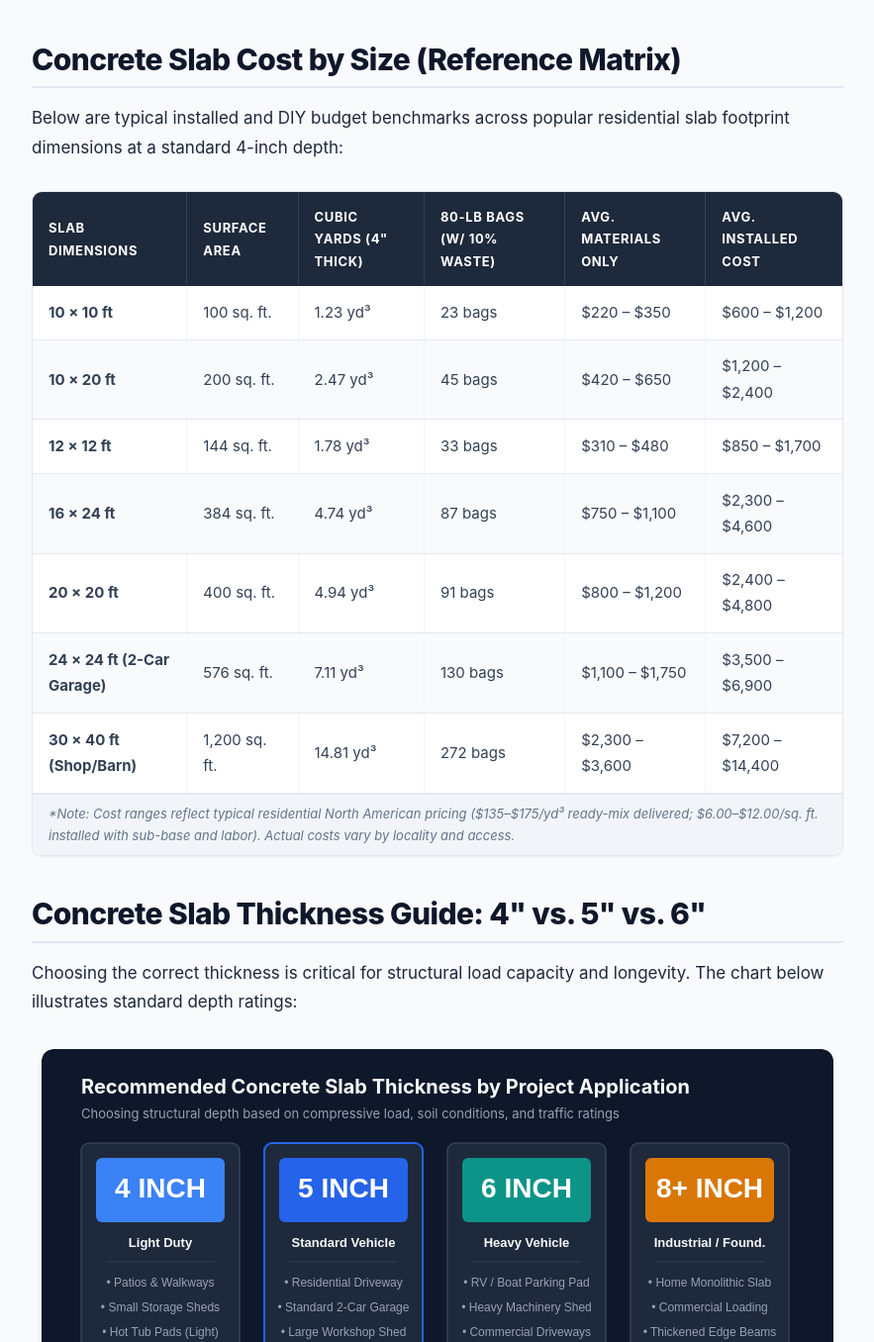
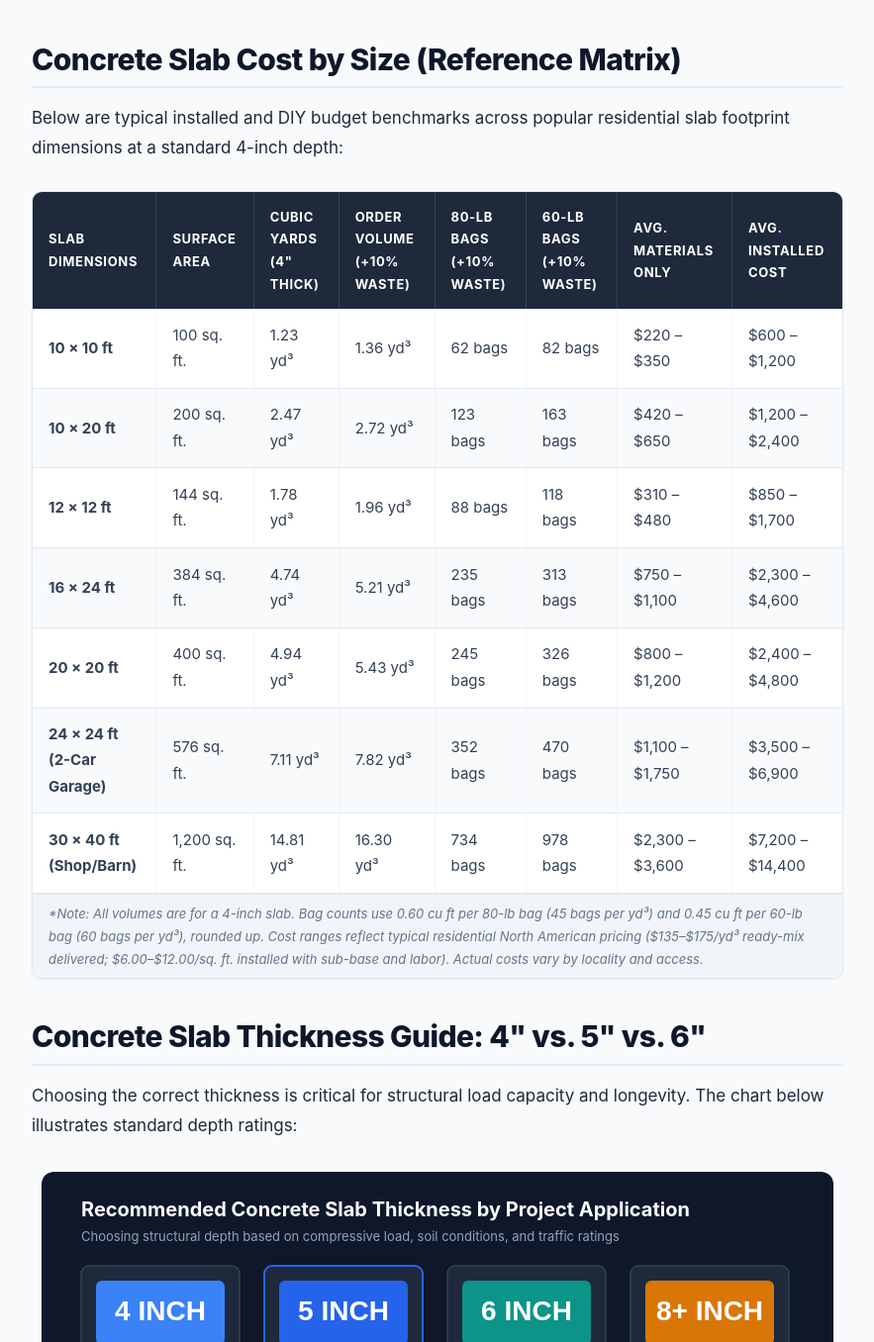
Before and after one commit to 6977980-hash/slabcostcalculator, a WordPress theme: template theme/slab-cost-calculator/front-page.php in a window 1280 px wide. Shown: the part 5144-6500 px from the top of the page at 99% size, without its empty margins (8-891 px from the left). Run offline with PHP 8.4 and a stand-in for WordPress, Linux system fonts and the light colour scheme; the site name, menu and one post (Sample post) are stand-ins, and other content is empty.

Commit message:
Fix bag counts to match the 45-bags-per-yard standard
The sizing table, 10x10 FAQ and FAQ schema said 23 or 21 bags for a
10x10x4 slab; the calculator and diagram give 62 (80-lb, +10% waste).
Recompute every table row with the calculator's own rounding, add order
volume and 60-lb columns, and make the FAQPage schema mirror the visible
homepage FAQ word for word.

Co-Authored-By: Claude Opus 5.5 (1M context) <noreply@anthropic.com>
Claude-Session: https://claude.ai/code/session_01YaAUsP28PPWPNf76h8PkLL

```diff
--- a/theme/slab-cost-calculator/front-page.php
+++ b/theme/slab-cost-calculator/front-page.php
@@ -318,7 +318,7 @@ get_header();
               How much does a 10x10 concrete slab cost?
             </button>
             <div class="faq-answer">
-              A 10x10 foot concrete slab (100 square feet) at standard 4-inch depth costs between <strong>$600 and $1,200</strong> professionally installed. Material-only DIY cost is approximately $250 to $400. It requires approximately 1.23 cubic yards of concrete or 23 bags of 80-lb pre-mix (including 10% waste).
+              A 10x10 foot concrete slab (100 square feet) at standard 4-inch depth costs between <strong>$600 and $1,200</strong> professionally installed. Material-only DIY cost is approximately $220 to $350. It requires 1.23 cubic yards of concrete (1.36 cubic yards with 10% waste), which is 62 bags of 80-lb pre-mix or 82 bags of 60-lb pre-mix.
             </div>
           </div>
 
@@ -327,7 +327,7 @@ get_header();
               How much does a 20x20 concrete slab cost?
             </button>
             <div class="faq-answer">
-              A 20x20 foot slab (400 square feet) typically costs <strong>$2,400 to $4,800</strong> for a standard 4-inch patio or shed floor, and <strong>$2,800 to $5,400</strong> for a 5-inch or 6-inch garage floor with rebar reinforcement. It requires approximately 5.0 to 5.5 cubic yards of ready-mix concrete.
+              A 20x20 foot slab (400 square feet) typically costs <strong>$2,400 to $4,800</strong> for a standard 4-inch patio or shed floor, and <strong>$2,800 to $5,400</strong> for a 5-inch or 6-inch garage floor with rebar reinforcement. At 4 inches thick it requires 4.94 cubic yards of ready-mix concrete (5.43 cubic yards with 10% waste).
             </div>
           </div>
 
--- a/theme/slab-cost-calculator/inc/demo-content-importer.php
+++ b/theme/slab-cost-calculator/inc/demo-content-importer.php
@@ -188,7 +188,7 @@ class Slab_Content_Seeder {
                 'slug' => 'how-many-bags-of-concrete-do-i-need',
                 'category' => 'Concrete Estimating',
                 'excerpt' => 'How many 80, 60, 50, and 40-lb bags of concrete you need per cubic yard, with a worked example for a 10x10 slab at 4 inches thick.',
-                'content' => '<h2>Pre-Mixed Concrete Bag Yield Constants</h2><p>One 80-lb bag yields 0.60 cu ft (45 bags per cubic yard). One 60-lb bag yields 0.45 cu ft (60 bags per cubic yard). For a 10x10 slab at 4-inch depth, you need 61 bags of 80-lb mix.</p>'
+                'content' => '<h2>Pre-Mixed Concrete Bag Yield Constants</h2><p>One 80-lb bag yields 0.60 cu ft (45 bags per cubic yard). One 60-lb bag yields 0.45 cu ft (60 bags per cubic yard). For a 10x10 slab at 4-inch depth, you need 1.23 cubic yards (1.36 with 10% waste), which is 62 bags of 80-lb mix or 82 bags of 60-lb mix.</p>'
             ],
             [
                 'title' => 'Ready-Mix vs. Bagged Concrete: Cost, Strength & Breakeven Analysis',
--- a/theme/slab-cost-calculator/inc/schema-generator.php
+++ b/theme/slab-cost-calculator/inc/schema-generator.php
@@ -283,18 +283,10 @@ class Slab_Schema_Generator {
             'mainEntity' => [
                 [
                     '@type' => 'Question',
-                    'name' => 'How much does a concrete slab cost per square foot?',
-                    'acceptedAnswer' => [
-                        '@type' => 'Answer',
-                        'text' => 'On average, a residential concrete slab costs between $6.00 and $12.00 per square foot installed, including materials, site preparation, base gravel, reinforcement, forms, and finishing labor. DIY projects with material only cost approximately $2.50 to $4.50 per square foot.'
-                    ]
-                ],
-                [
-                    '@type' => 'Question',
                     'name' => 'How much does a 10x10 concrete slab cost?',
                     'acceptedAnswer' => [
                         '@type' => 'Answer',
-                        'text' => 'A 10x10 foot concrete slab (100 square feet) at a standard 4-inch thickness costs between $600 and $1,200 professionally installed. It requires approximately 1.23 to 1.35 cubic yards of concrete (around 28 bags of 60-lb or 21 bags of 80-lb concrete mix including waste).'
+                        'text' => 'A 10x10 foot concrete slab (100 square feet) at standard 4-inch depth costs between $600 and $1,200 professionally installed. Material-only DIY cost is approximately $220 to $350. It requires 1.23 cubic yards of concrete (1.36 cubic yards with 10% waste), which is 62 bags of 80-lb pre-mix or 82 bags of 60-lb pre-mix.'
                     ]
                 ],
                 [
@@ -302,23 +294,31 @@ class Slab_Schema_Generator {
                     'name' => 'How much does a 20x20 concrete slab cost?',
                     'acceptedAnswer' => [
                         '@type' => 'Answer',
-                        'text' => 'A 20x20 foot concrete slab (400 square feet) typically costs between $2,400 and $4,800 installed for a 4-inch slab, and $2,800 to $5,400 for a 5-inch or 6-inch garage slab. It requires approximately 5.0 to 5.5 cubic yards of ready-mix concrete.'
+                        'text' => 'A 20x20 foot slab (400 square feet) typically costs $2,400 to $4,800 for a standard 4-inch patio or shed floor, and $2,800 to $5,400 for a 5-inch or 6-inch garage floor with rebar reinforcement. At 4 inches thick it requires 4.94 cubic yards of ready-mix concrete (5.43 cubic yards with 10% waste).'
                     ]
                 ],
                 [
                     '@type' => 'Question',
-                    'name' => 'How thick should a concrete slab be?',
+                    'name' => 'How many 80 lb bags of concrete do I need for a cubic yard?',
                     'acceptedAnswer' => [
                         '@type' => 'Answer',
-                        'text' => 'Standard non-traffic patios, walkways, and shed floors require a 4-inch slab (minimum 3,000 PSI). Residential driveways and 2-car garages accommodating SUVs and trucks require a 5-inch or 6-inch slab (3,500 to 4,000 PSI) with rebar reinforcement. Heavy RV pads or commercial slabs require 6 to 8 inches.'
+                        'text' => 'It takes exactly 45 bags of 80-lb concrete mix to equal one cubic yard (27 cubic feet). One 80-lb bag yields approximately 0.60 cubic feet of mixed wet concrete (27 ÷ 0.60 = 45 bags).'
                     ]
                 ],
                 [
                     '@type' => 'Question',
-                    'name' => 'Is ready-mix concrete cheaper than bagged concrete?',
+                    'name' => 'How long should I wait before driving or parking on a new concrete slab?',
                     'acceptedAnswer' => [
                         '@type' => 'Answer',
-                        'text' => 'For projects requiring more than 1.5 to 2 cubic yards (approx. 70+ 80-lb bags), ready-mix delivered by a transit-mix truck is almost always cheaper, faster, and provides superior compressive strength consistency compared to hand-mixing bags.'
+                        'text' => 'Foot traffic is safe after 24 to 48 hours. Light passenger cars can park after 7 days (when concrete achieves ~70% design strength). Heavy trucks, RVs, and heavy machinery should wait 28 days until full compressive curing is reached.'
+                    ]
+                ],
+                [
+                    '@type' => 'Question',
+                    'name' => 'Do I need a gravel base under a concrete slab?',
+                    'acceptedAnswer' => [
+                        '@type' => 'Answer',
+                        'text' => 'Yes. A 4-inch to 6-inch compacted crushed stone or gravel base provides uniform subgrade support, facilitates water drainage away from the slab, and dramatically reduces cracking caused by soil settling or freeze-thaw frost heave.'
                     ]
                 ]
             ]
--- a/theme/slab-cost-calculator/page-templates/template-calculator-single.php
+++ b/theme/slab-cost-calculator/page-templates/template-calculator-single.php
@@ -98,11 +98,11 @@ $slug = $post ? $post->post_name : get_query_var('slab_slug');
             <div class="quantities-grid" style="margin-top: 1.25rem;">
               <div class="quantity-card" style="background: var(--primary-50); border-color: var(--primary-200);">
                 <div class="quantity-card-label">Total Bags Required</div>
-                <div id="bags-out-total" class="quantity-card-value" style="color: var(--primary-800);">61 bags</div>
+                <div id="bags-out-total" class="quantity-card-value" style="color: var(--primary-800);">62 bags</div>
               </div>
               <div class="quantity-card">
                 <div class="quantity-card-label">Estimated Material Cost</div>
-                <div id="bags-out-cost" class="quantity-card-value">$396.50</div>
+                <div id="bags-out-cost" class="quantity-card-value">$403.00</div>
               </div>
             </div>
           </div>
--- a/theme/slab-cost-calculator/template-parts/cost-tables.php
+++ b/theme/slab-cost-calculator/template-parts/cost-tables.php
@@ -18,7 +18,9 @@ if (!defined('ABSPATH')) {
         <th>Slab Dimensions</th>
         <th>Surface Area</th>
         <th>Cubic Yards (4" Thick)</th>
-        <th>80-lb Bags (w/ 10% Waste)</th>
+        <th>Order Volume (+10% Waste)</th>
+        <th>80-lb Bags (+10% Waste)</th>
+        <th>60-lb Bags (+10% Waste)</th>
         <th>Avg. Materials Only</th>
         <th>Avg. Installed Cost</th>
       </tr>
@@ -28,7 +30,9 @@ if (!defined('ABSPATH')) {
         <td><strong>10 × 10 ft</strong></td>
         <td>100 sq. ft.</td>
         <td>1.23 yd³</td>
-        <td>23 bags</td>
+        <td>1.36 yd³</td>
+        <td>62 bags</td>
+        <td>82 bags</td>
         <td>$220 – $350</td>
         <td>$600 – $1,200</td>
       </tr>
@@ -36,7 +40,9 @@ if (!defined('ABSPATH')) {
         <td><strong>10 × 20 ft</strong></td>
         <td>200 sq. ft.</td>
         <td>2.47 yd³</td>
-        <td>45 bags</td>
+        <td>2.72 yd³</td>
+        <td>123 bags</td>
+        <td>163 bags</td>
         <td>$420 – $650</td>
         <td>$1,200 – $2,400</td>
       </tr>
@@ -44,7 +50,9 @@ if (!defined('ABSPATH')) {
         <td><strong>12 × 12 ft</strong></td>
         <td>144 sq. ft.</td>
         <td>1.78 yd³</td>
-        <td>33 bags</td>
+        <td>1.96 yd³</td>
+        <td>88 bags</td>
+        <td>118 bags</td>
         <td>$310 – $480</td>
         <td>$850 – $1,700</td>
       </tr>
@@ -52,7 +60,9 @@ if (!defined('ABSPATH')) {
         <td><strong>16 × 24 ft</strong></td>
         <td>384 sq. ft.</td>
         <td>4.74 yd³</td>
-        <td>87 bags</td>
+        <td>5.21 yd³</td>
+        <td>235 bags</td>
+        <td>313 bags</td>
         <td>$750 – $1,100</td>
         <td>$2,300 – $4,600</td>
       </tr>
@@ -60,7 +70,9 @@ if (!defined('ABSPATH')) {
         <td><strong>20 × 20 ft</strong></td>
         <td>400 sq. ft.</td>
         <td>4.94 yd³</td>
-        <td>91 bags</td>
+        <td>5.43 yd³</td>
+        <td>245 bags</td>
+        <td>326 bags</td>
         <td>$800 – $1,200</td>
         <td>$2,400 – $4,800</td>
       </tr>
@@ -68,7 +80,9 @@ if (!defined('ABSPATH')) {
         <td><strong>24 × 24 ft (2-Car Garage)</strong></td>
         <td>576 sq. ft.</td>
         <td>7.11 yd³</td>
-        <td>130 bags</td>
+        <td>7.82 yd³</td>
+        <td>352 bags</td>
+        <td>470 bags</td>
         <td>$1,100 – $1,750</td>
         <td>$3,500 – $6,900</td>
       </tr>
@@ -76,13 +90,15 @@ if (!defined('ABSPATH')) {
         <td><strong>30 × 40 ft (Shop/Barn)</strong></td>
         <td>1,200 sq. ft.</td>
         <td>14.81 yd³</td>
-        <td>272 bags</td>
+        <td>16.30 yd³</td>
+        <td>734 bags</td>
+        <td>978 bags</td>
         <td>$2,300 – $3,600</td>
         <td>$7,200 – $14,400</td>
       </tr>
     </tbody>
   </table>
   <div class="table-caption">
-    *Note: Cost ranges reflect typical residential North American pricing ($135–$175/yd³ ready-mix delivered; $6.00–$12.00/sq. ft. installed with sub-base and labor). Actual costs vary by locality and access.
+    *Note: All volumes are for a 4-inch slab. Bag counts use 0.60 cu ft per 80-lb bag (45 bags per yd³) and 0.45 cu ft per 60-lb bag (60 bags per yd³), rounded up. Cost ranges reflect typical residential North American pricing ($135–$175/yd³ ready-mix delivered; $6.00–$12.00/sq. ft. installed with sub-base and labor). Actual costs vary by locality and access.
   </div>
 </div>
```
